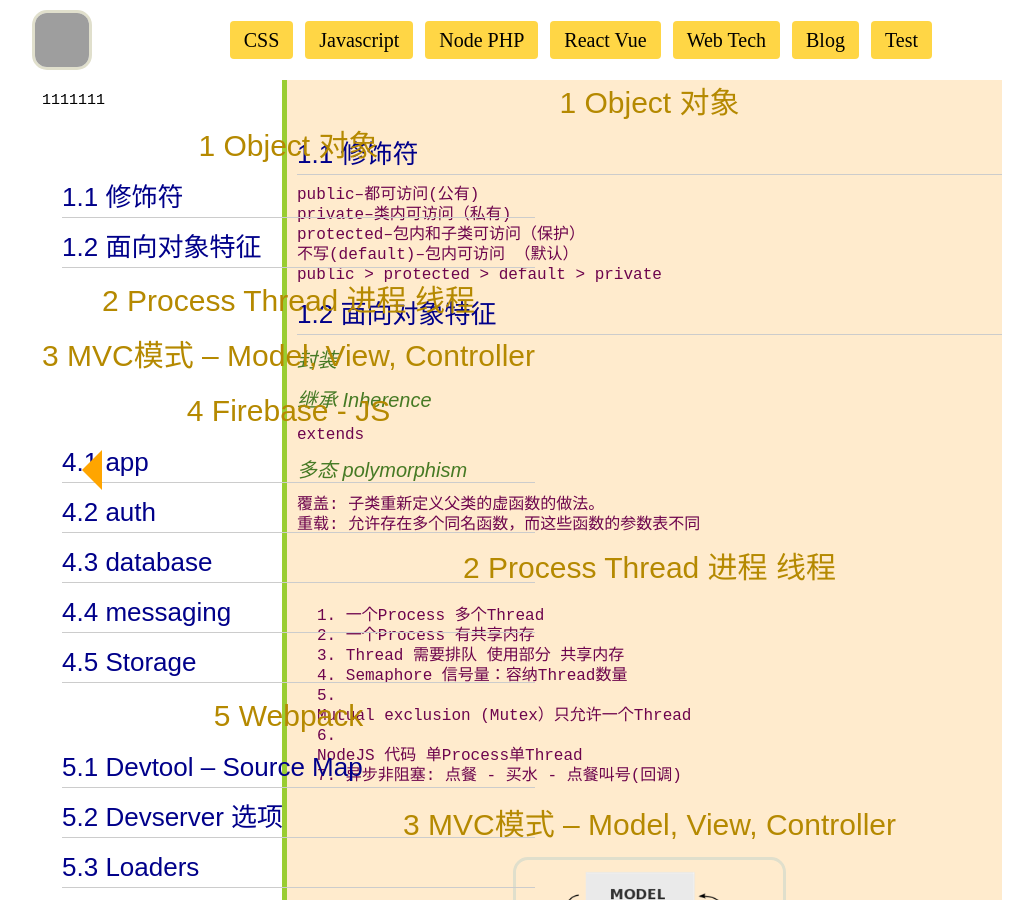
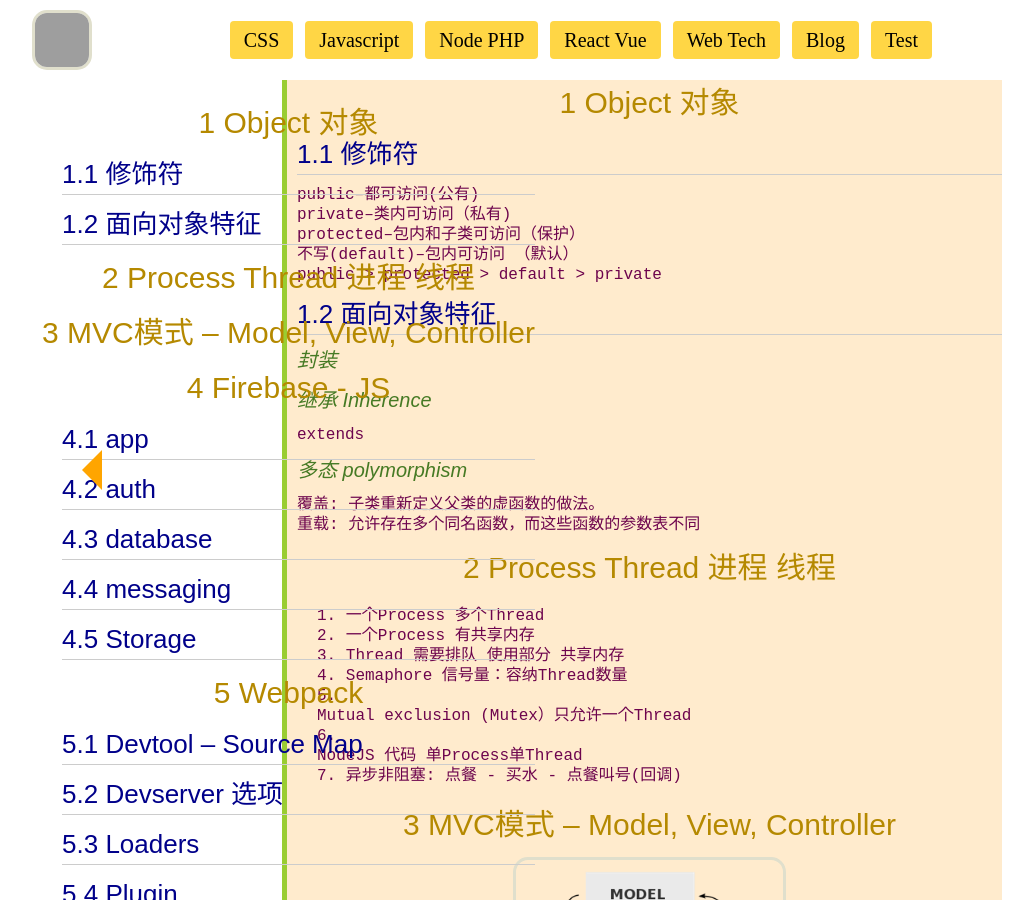
Before and after one commit to rfd3344a/rfd3344.github.io, a Jekyll site: the page built from notes/Web_Tech.md, in a window 1280 px wide and 900 px high. Shown: the whole window, without its empty margins (158-1191 px from the left). Built offline with Jekyll 4.4.1, drawn with Linux system fonts in a browser that asks for light colours; nearby versions of some CDN libraries; some web fonts are replaced; our own code applies the rules of GitHub Pages for plain Markdown files; grey boxes are pictures that could not be loaded.

Commit message:
Update notes.html

```diff
--- a/_layouts/notes.html
+++ b/_layouts/notes.html
@@ -5,7 +5,7 @@
 
 
 <section class="notes">
-<nav>1111111 </nav>
+<nav></nav>
 <div class="content">
     {{ content }}
 </div>
```
